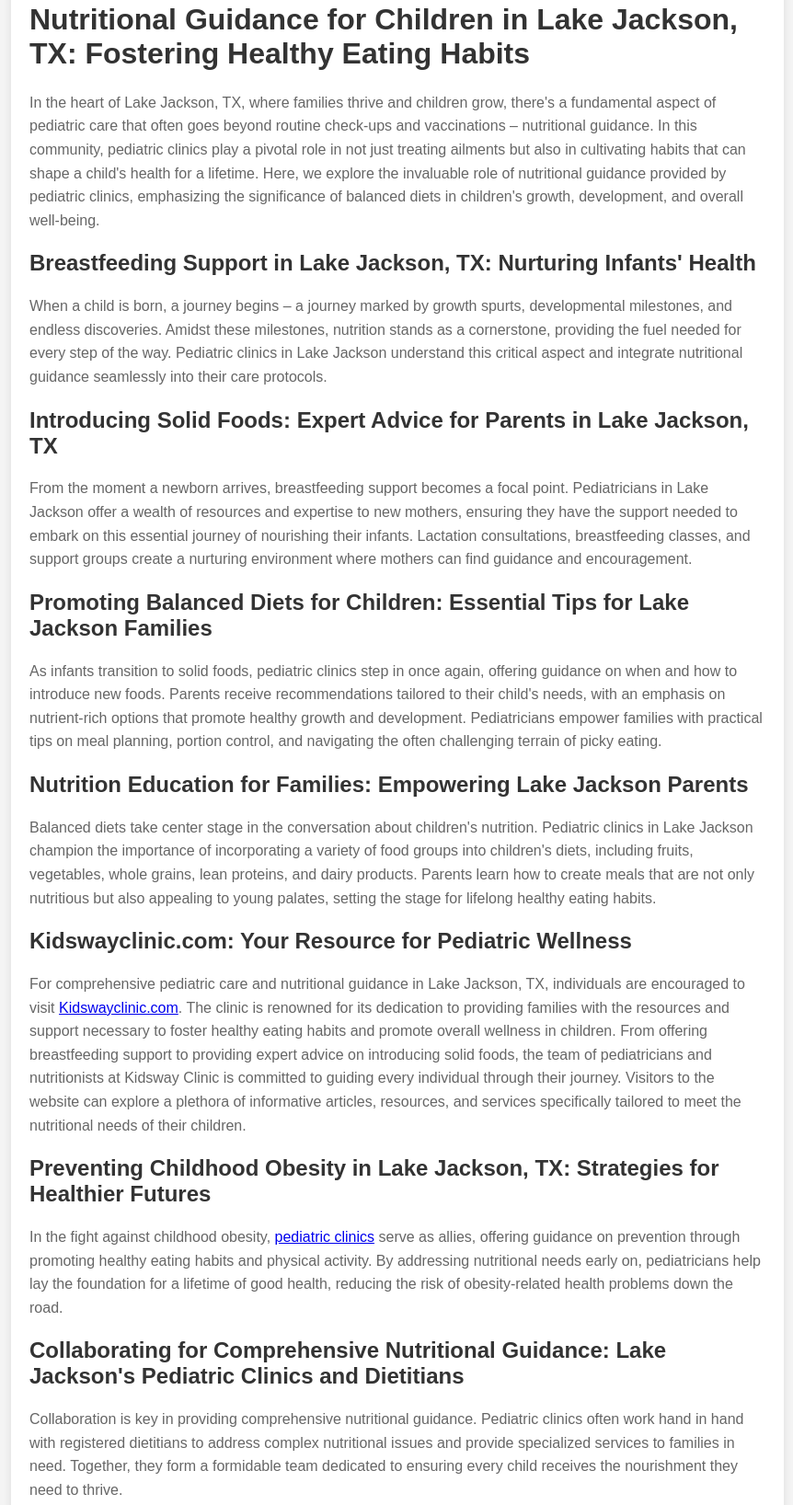
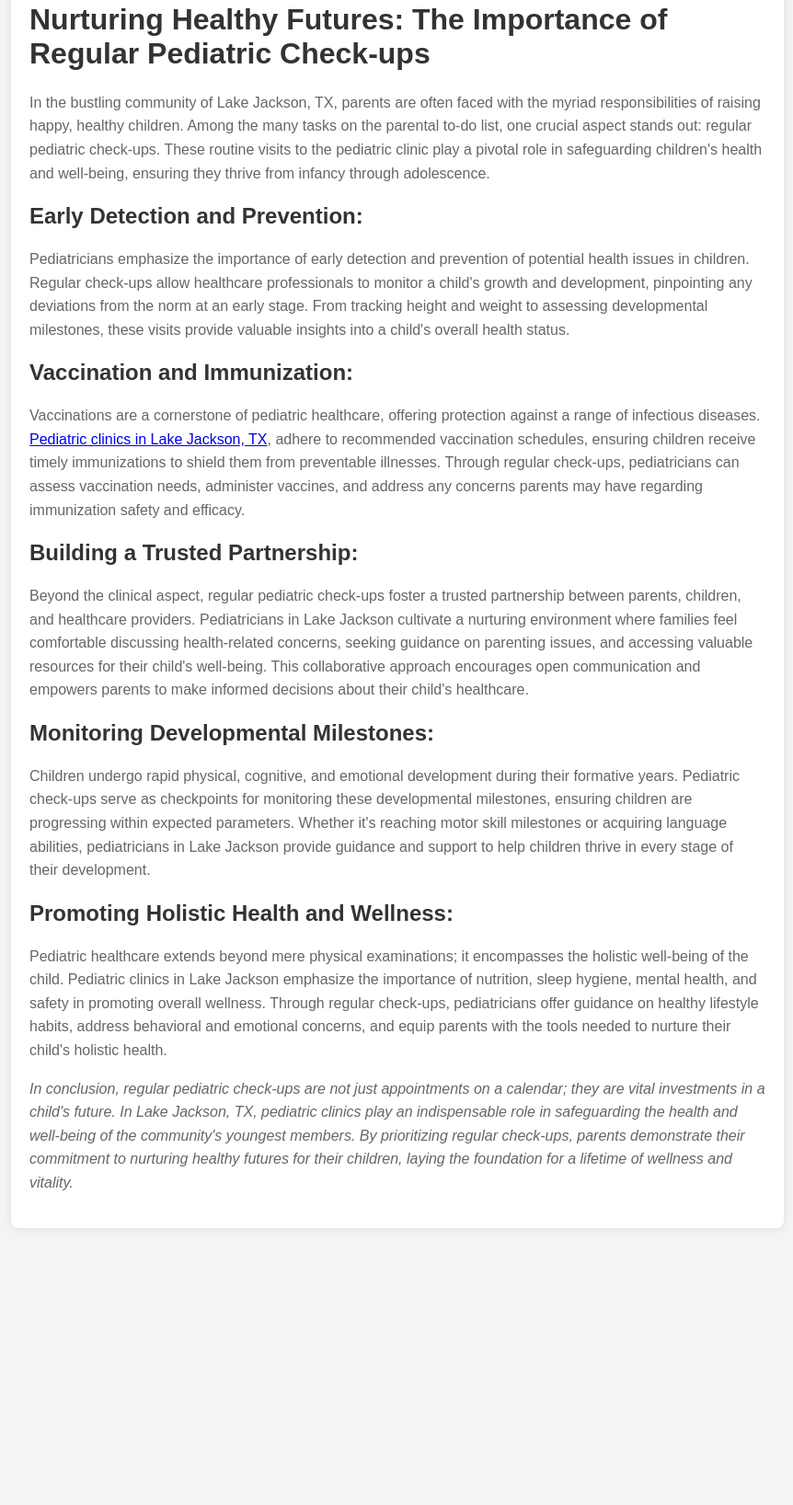
Before and after one commit to amyjcakson123/Pediatric-Care, a plain HTML site: page index.html in a window 1280 px wide. Shown: the part 58-1694 px from the top of the page at 92% size, without its empty margins (208-1070 px from the left). After the commit the page ends 1413 px from the top, so only its background shows below. Drawn offline with Linux system fonts and the light colour scheme.

Commit message:
Update index.html

```diff
--- a/index.html
+++ b/index.html
@@ -30,32 +30,25 @@
 </head>
 <body>
     <div class="container">
-        <h1>Nutritional Guidance for Children in Lake Jackson, TX: Fostering Healthy Eating Habits</h1>
-        <p>In the heart of Lake Jackson, TX, where families thrive and children grow, there's a fundamental aspect of pediatric care that often goes beyond routine check-ups and vaccinations – nutritional guidance. In this community, pediatric clinics play a pivotal role in not just treating ailments but also in cultivating habits that can shape a child's health for a lifetime. Here, we explore the invaluable role of nutritional guidance provided by pediatric clinics, emphasizing the significance of balanced diets in children's growth, development, and overall well-being.</p>
+        <h1>Nurturing Healthy Futures: The Importance of Regular Pediatric Check-ups</h1>
+        <p>In the bustling community of Lake Jackson, TX, parents are often faced with the myriad responsibilities of raising happy, healthy children. Among the many tasks on the parental to-do list, one crucial aspect stands out: regular pediatric check-ups. These routine visits to the pediatric clinic play a pivotal role in safeguarding children's health and well-being, ensuring they thrive from infancy through adolescence.</p>
 
-        <h2>Breastfeeding Support in Lake Jackson, TX: Nurturing Infants' Health</h2>
-        <p>When a child is born, a journey begins – a journey marked by growth spurts, developmental milestones, and endless discoveries. Amidst these milestones, nutrition stands as a cornerstone, providing the fuel needed for every step of the way. Pediatric clinics in Lake Jackson understand this critical aspect and integrate nutritional guidance seamlessly into their care protocols.</p>
+        <h2>Early Detection and Prevention:</h2>
+        <p>Pediatricians emphasize the importance of early detection and prevention of potential health issues in children. Regular check-ups allow healthcare professionals to monitor a child's growth and development, pinpointing any deviations from the norm at an early stage. From tracking height and weight to assessing developmental milestones, these visits provide valuable insights into a child's overall health status.</p>
 
-        <h2>Introducing Solid Foods: Expert Advice for Parents in Lake Jackson, TX</h2>
-        <p>From the moment a newborn arrives, breastfeeding support becomes a focal point. Pediatricians in Lake Jackson offer a wealth of resources and expertise to new mothers, ensuring they have the support needed to embark on this essential journey of nourishing their infants. Lactation consultations, breastfeeding classes, and support groups create a nurturing environment where mothers can find guidance and encouragement.</p>
+        <h2>Vaccination and Immunization:</h2>
+        <p>Vaccinations are a cornerstone of pediatric healthcare, offering protection against a range of infectious diseases. <a href="https://kidswayclinic.com/">Pediatric clinics in Lake Jackson, TX</a>, adhere to recommended vaccination schedules, ensuring children receive timely immunizations to shield them from preventable illnesses. Through regular check-ups, pediatricians can assess vaccination needs, administer vaccines, and address any concerns parents may have regarding immunization safety and efficacy.</p>
 
-        <h2>Promoting Balanced Diets for Children: Essential Tips for Lake Jackson Families</h2>
-        <p>As infants transition to solid foods, pediatric clinics step in once again, offering guidance on when and how to introduce new foods. Parents receive recommendations tailored to their child's needs, with an emphasis on nutrient-rich options that promote healthy growth and development. Pediatricians empower families with practical tips on meal planning, portion control, and navigating the often challenging terrain of picky eating.</p>
+        <h2>Building a Trusted Partnership:</h2>
+        <p>Beyond the clinical aspect, regular pediatric check-ups foster a trusted partnership between parents, children, and healthcare providers. Pediatricians in Lake Jackson cultivate a nurturing environment where families feel comfortable discussing health-related concerns, seeking guidance on parenting issues, and accessing valuable resources for their child's well-being. This collaborative approach encourages open communication and empowers parents to make informed decisions about their child's healthcare.</p>
 
-        <h2>Nutrition Education for Families: Empowering Lake Jackson Parents</h2>
-        <p>Balanced diets take center stage in the conversation about children's nutrition. Pediatric clinics in Lake Jackson champion the importance of incorporating a variety of food groups into children's diets, including fruits, vegetables, whole grains, lean proteins, and dairy products. Parents learn how to create meals that are not only nutritious but also appealing to young palates, setting the stage for lifelong healthy eating habits.</p>
+        <h2>Monitoring Developmental Milestones:</h2>
+        <p>Children undergo rapid physical, cognitive, and emotional development during their formative years. Pediatric check-ups serve as checkpoints for monitoring these developmental milestones, ensuring children are progressing within expected parameters. Whether it's reaching motor skill milestones or acquiring language abilities, pediatricians in Lake Jackson provide guidance and support to help children thrive in every stage of their development.</p>
 
-	<h2>Kidswayclinic.com: Your Resource for Pediatric Wellness</h2>
-<p>For comprehensive pediatric care and nutritional guidance in Lake Jackson, TX, individuals are encouraged to visit <a href="kidswayclinic.com">Kidswayclinic.com</a>. The clinic is renowned for its dedication to providing families with the resources and support necessary to foster healthy eating habits and promote overall wellness in children. From offering breastfeeding support to providing expert advice on introducing solid foods, the team of pediatricians and nutritionists at Kidsway Clinic is committed to guiding every individual through their journey. Visitors to the website can explore a plethora of informative articles, resources, and services specifically tailored to meet the nutritional needs of their children.</p>
+        <h2>Promoting Holistic Health and Wellness:</h2>
+        <p>Pediatric healthcare extends beyond mere physical examinations; it encompasses the holistic well-being of the child. Pediatric clinics in Lake Jackson emphasize the importance of nutrition, sleep hygiene, mental health, and safety in promoting overall wellness. Through regular check-ups, pediatricians offer guidance on healthy lifestyle habits, address behavioral and emotional concerns, and equip parents with the tools needed to nurture their child's holistic health.</p>
 
-        <h2>Preventing Childhood Obesity in Lake Jackson, TX: Strategies for Healthier Futures</h2>
-        <p>In the fight against childhood obesity, <a href="kidswayclinic.com">pediatric clinics</a> serve as allies, offering guidance on prevention through promoting healthy eating habits and physical activity. By addressing nutritional needs early on, pediatricians help lay the foundation for a lifetime of good health, reducing the risk of obesity-related health problems down the road.</p>
-
-        <h2>Collaborating for Comprehensive Nutritional Guidance: Lake Jackson's Pediatric Clinics and Dietitians</h2>
-        <p>Collaboration is key in providing comprehensive nutritional guidance. Pediatric clinics often work hand in hand with registered dietitians to address complex nutritional issues and provide specialized services to families in need. Together, they form a formidable team dedicated to ensuring every child receives the nourishment they need to thrive.</p>
-
-        <h2>Community Outreach and Advocacy: Promoting Healthy Eating in Lake Jackson, TX</h2>
-        <p>Beyond the walls of pediatric clinics, community outreach and advocacy initiatives further amplify the message of healthy eating. Through partnerships with schools, community organizations, and local businesses, pediatricians extend their reach, advocating for policies and programs that support access to nutritious foods and nutrition education for all children in Lake Jackson.</p>
+        <p><em>In conclusion, regular pediatric check-ups are not just appointments on a calendar; they are vital investments in a child's future. In Lake Jackson, TX, pediatric clinics play an indispensable role in safeguarding the health and well-being of the community's youngest members. By prioritizing regular check-ups, parents demonstrate their commitment to nurturing healthy futures for their children, laying the foundation for a lifetime of wellness and vitality.</em></p>
     </div>
 </body>
 </html>
```
